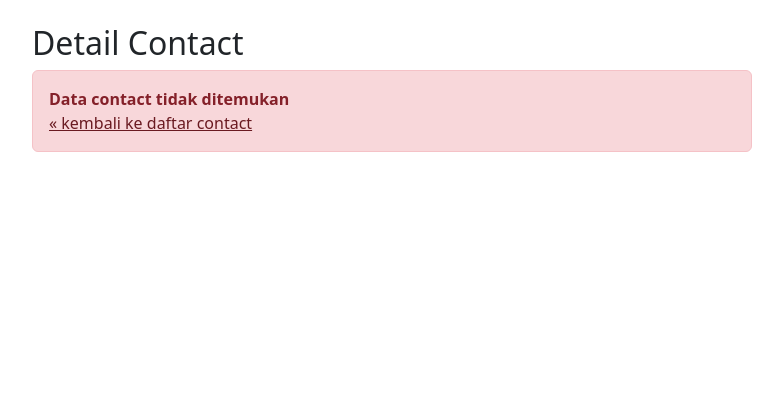
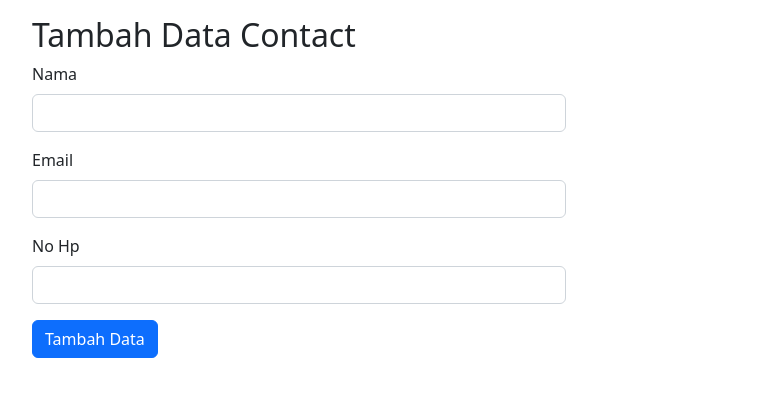
Before and after one commit to sandisyd/express-js-contact-app, a Node server app: page /contact/add in a window 1280 px wide. Shown: the part 56-453 px from the top of the page, without its empty margins (62-845 px from the left). Run offline with Node 20, Linux system fonts and the light colour scheme; some libraries are stand-ins or nearby versions.

Commit message:
Data contact 2

```diff
--- a/app.js
+++ b/app.js
@@ -1,6 +1,14 @@
 const express = require('express')
 const expressLayouts = require('express-ejs-layouts')
-const {loadContact, findContact} = require('./utils/contacts')
+const { loadContact, findContact, addContact, cekDuplikat } = require('./utils/contacts')
+const { body, validationResult, check, cookie } = require('express-validator');
+const session = require('express-session')
+const cookieParser = require('cookie-parser')
+const flash = require('connect-flash')
+
+
+
+
 const app = express()
 const port = 3000
 
@@ -14,6 +22,20 @@ app.use(expressLayouts)
 
 //built-in middleware
 app.use(express.static('public'))
+app.use(express.urlencoded({ extended: true }))
+
+//konfigurasi flash
+app.use(cookieParser('secret'))
+app.use(session({
+    cookie: { maxAge: 6000 },
+    secret: 'secret',
+    resave: true,
+    saveUninitialized: true
+}
+
+))
+
+app.use(flash())
 
 //third-party middleware
 
@@ -47,9 +69,52 @@ app.get('/contact', (req, res) => {
     res.render('contact', {
         layout: 'layouts/main',
         title: 'Halaman contact',
-        contacts
+        contacts,
+        msg: req.flash('msg')
     })
 })
+
+
+//routes tambah data
+app.get('/contact/add', (req, res) => {
+    res.render('add-contact', {
+        title: 'Form Tambah Data Contact',
+        layout: 'layouts/main'
+    })
+})
+
+//proses data contact
+app.post('/contact', [
+    body('nama').custom((value) => {
+        const duplicate = cekDuplikat(value)
+        if (duplicate) {
+            throw Error('Nama contact sudah ada')
+        }
+        return true
+    }),
+    check('email', 'Email salah').isEmail(), check('noHp', 'Nomor Handphone salah').isMobilePhone('id-ID')], (req, res) => {
+
+        const errors = validationResult(req)
+        if (!errors.isEmpty()) {
+            // return res.status(400).json({ errors: errors.array() });
+            res.render('add-contact', {
+                title: 'Form Tambah Data Contact',
+                layout: 'layouts/main',
+                errors: errors.array()
+            })
+        } else {
+            addContact(req.body)
+            //kirimkan flash message
+            req.flash('msg', 'Data contact berhasi ditambahkan!')
+            res.redirect('/contact')
+        }
+
+        // console.log(req.body)
+        // res.send('Data berhasil dikirim')
+
+    })
+
+//detail contact
 app.get('/contact/:nama', (req, res) => {
     const contact = findContact(req.params.nama)
     // console.log(detail)
--- a/data/contact.json
+++ b/data/contact.json
@@ -1,12 +1 @@
-[
-    {
-        "nama": "Dwi Sandi",
-        "noHp": "082376453827",
-        "email": "sandi@gmail.com"
-    },
-    {
-        "nama": "Budi",
-        "noHp": "08326172837",
-        "email": "budi@gmail.com"
-    }
-]
+[{"nama":"Dwi Sandi","noHp":"082376453827","email":"sandi@gmail.com"},{"nama":"Budi","noHp":"08326172837","email":"budi@gmail.com"},{"nama":"Bambang","email":"bambang@mail.com","noHp":"12345678"},{"nama":"Yanto","email":"yanto@mail.com","noHp":"081327849"},{"nama":"Dandi","email":"dandi@mail.com","noHp":"081627394058"}]
--- a/utils/contacts.js
+++ b/utils/contacts.js
@@ -19,10 +19,30 @@ const loadContact = () => {
 }
 
 //cari contact berdasarkan nama
-const findContact = (nama)=>{
+const findContact = (nama) => {
     const contacts = loadContact()
     const contact = contacts.find((contact) => contact.nama.toLowerCase() === nama.toLowerCase())
     return contact
 }
 
-module.exports = {loadContact, findContact}
+
+//method menulis file contacts.json dengan data baru
+const saveContacts = (contacts) => {
+    fs.writeFileSync('data/contact.json', JSON.stringify(contacts))
+}
+
+//untuk menambah data ke dalam array
+const addContact = (contact) => {
+    const contacts = loadContact()
+    contacts.push(contact)
+    saveContacts(contacts)
+}
+
+// cek nama yang sama
+const cekDuplikat = (nama)=>{
+    const contacts = loadContact()
+    return contacts.find((contact) => contact.nama === nama)
+}
+
+
+module.exports = { loadContact, findContact, addContact, cekDuplikat }
--- /dev/null
+++ b/views/add-contact.ejs
@@ -0,0 +1,34 @@
+<div class="container mt-3">
+    <div class="row">
+        <div class="col-md-6">
+            <h2>Tambah Data Contact</h2>
+            <% if (typeof errors != 'undefined') { %>
+              <div class="alert alert-danger" role="alert">
+                <ul>
+                  <% errors.forEach(error => { %>
+                   <li>
+                    <%= error.msg %>
+                   </li>
+                  <% }) %>
+
+                </ul>
+              </div>
+            <% } %>
+            <form method="post" action="/contact">
+                <div class="mb-3">
+                  <label for="nama" class="form-label">Nama</label>
+                  <input type="text" class="form-control" id="nama" name="nama" required>
+                </div>
+                <div class="mb-3">
+                  <label for="email" class="form-label">Email</label>
+                  <input type="email" class="form-control" id="email" name="email" required>
+                </div>
+                <div class="mb-3">
+                  <label for="noHp" class="form-label">No Hp</label>
+                  <input type="text" class="form-control" id="noHp" name="noHp">
+                </div>
+                <button type="submit" class="btn btn-primary">Tambah Data</button>
+              </form>
+        </div>
+    </div>
+</div>
```
Also changed, not shown: package.json (+22 -0 lines), views/contact.ejs (+7 -0 lines), 2 other files.
